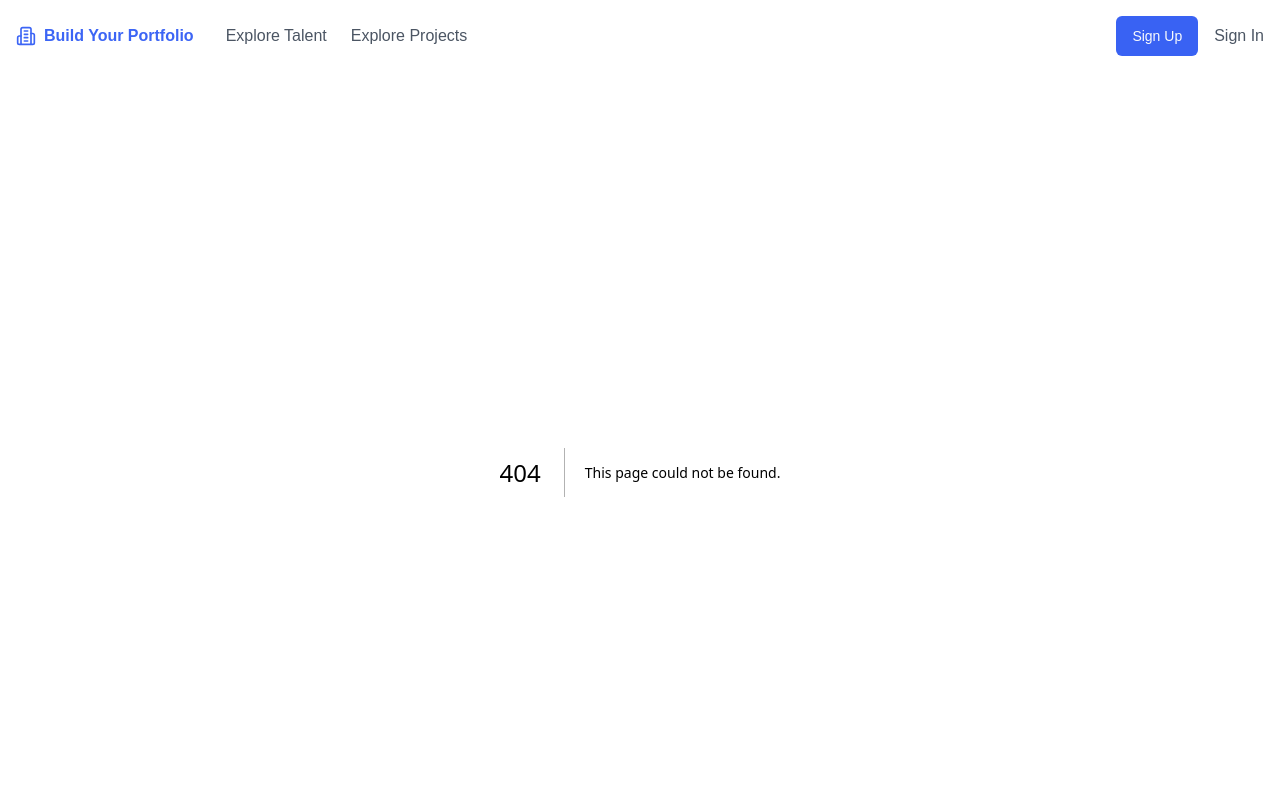
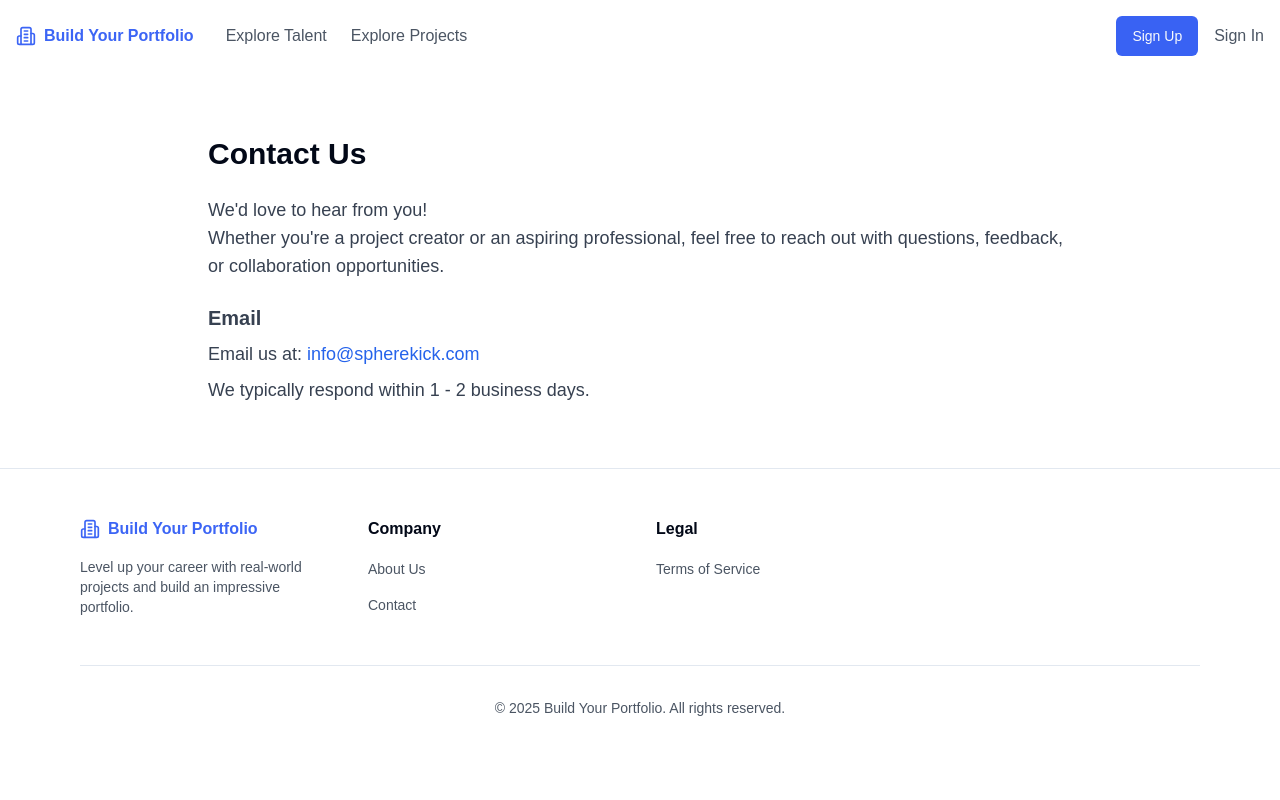
Before and after one commit to Fillorie-portfolio-builder/pb-frontend, a Next.js app: page /contact in a window 1280 px wide. Before the commit this address had no page. Shown: the top 800 px of the page. Built offline with nearby package versions, Linux system fonts and the light colour scheme.

Commit message:
Feat - Add Contact page

```diff
--- a/src/app/components/Footer.js
+++ b/src/app/components/Footer.js
@@ -97,14 +97,14 @@ export default function Footer(){
             <div>
               <h3 className="font-semibold mb-4">Legal</h3>
               <ul className="space-y-3">
-                <li>
+                {/* <li>
                   <Link
                     href="/privacy"
                     className="text-sm text-gray-600 hover:text-gray-900"
                   >
                     Privacy Policy
                   </Link>
-                </li>
+                </li> */}
                 <li>
                   <Link
                     href="/terms"
--- /dev/null
+++ b/src/app/contact/page.js
@@ -0,0 +1,32 @@
+const Contact = () => {
+    return (
+        <div className="max-w-4xl mx-auto px-4 py-16">
+            <h1 className="text-3xl font-bold mb-6">Contact Us</h1>
+
+            <div className="space-y-6 text-lg text-gray-700">
+                <section>
+                    <p >We'd love to hear from you!</p>
+                    <p>
+                        Whether you're a project creator or an aspiring professional, feel free to reach out with questions,
+                        feedback, or collaboration opportunities.
+                    </p>
+                </section>
+
+                <section>
+                    <h2 className="text-xl font-semibold mb-2">Email</h2>
+                    <p>
+                        <span className="font-medium">Email us at: </span>
+                        <a href="mailto:info@spherekick.com" className="text-blue-600 hover:text-blue-800">
+                            info@spherekick.com
+                        </a>
+                    </p>
+                    <p className="text-lg text-gray-700 mt-2">
+                        We typically respond within 1 - 2 business days.
+                    </p>
+                </section>
+            </div>
+        </div>
+    );
+};
+
+export default Contact;
```
